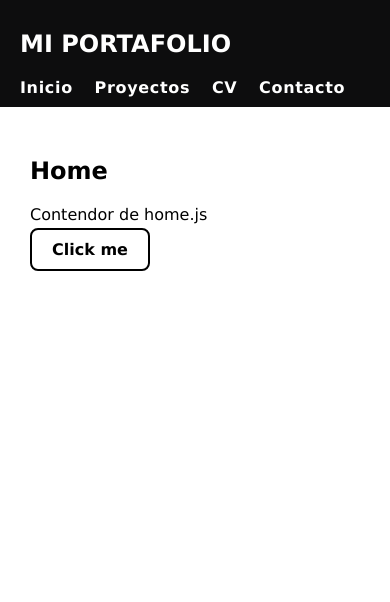
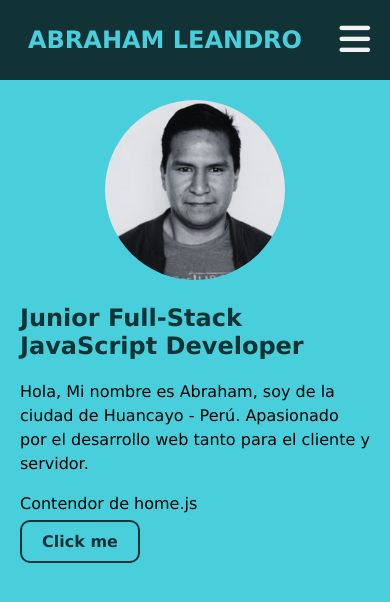
Before and after one commit to leasever/my-profile, a website built with Vite: page index.html in a window 390 px wide. Built offline with nearby package versions, Linux system fonts and the light colour scheme.

Commit message:
Header menu mobile

```diff
--- a/index.html
+++ b/index.html
@@ -4,7 +4,7 @@
     <meta charset="UTF-8" />
     <link rel="icon" type="image/svg+xml" href="#" />
     <meta name="viewport" content="width=device-width, initial-scale=1.0" />
-    <title>Abraham Leandro</title>
+    <title>Abraham Leandro - Portafolio</title>
   </head>
 
   <body>
--- a/src/components/Header.js
+++ b/src/components/Header.js
@@ -1,12 +1,56 @@
 export const Header = () => {
   document.querySelector("#header").innerHTML = `
-  <div class="container inner-header">
-     <a href="#/"><h1>MI PORTAFOLIO</h1></a>
+  <div class="container inner-header-pc">
+     <a href="#/"><h1>ABRAHAM LEANDRO</h1></a>
      <nav class="menu">
-       <a href="#/">Inicio</a>
+       <a href="#/">Sobre mí</a>
        <a href="#/proyectos">Proyectos</a>
        <a href="#/cv">CV</a>
        <a href="#/contacto">Contacto</a>
      </nav>
+  </div>
+  <div class="container inner-header-movil">
+     <a href="#/"><h1>ABRAHAM LEANDRO</h1></a>
+     <div class="burger-menu" id="burgerMenu">
+      <i class="fa-sharp fa-solid fa-bars"></i>
+     </div>
+     <div class="slide-menu" id="slideMenu">
+      <nav class="menu">
+       <a href="#/">Sobre mí</a>
+       <a href="#/proyectos">Proyectos</a>
+       <a href="#/cv">CV</a>
+       <a href="#/contacto">Contacto</a>
+      </nav>
+     </div>
   </div>`;
+  let propMenu = {
+    burgerMenu: document.querySelector("#burgerMenu"),
+    slideMenu: document.querySelector("#slideMenu"),
+    menuActive: false,
+    elemMenu: document.querySelectorAll("#slideMenu .menu a"),
+  };
+
+  let metMenu = {
+    inicio: function () {
+      propMenu.burgerMenu.addEventListener("click", metMenu.toggleMenu);
+      propMenu.elemMenu.forEach((item) => {
+        item.addEventListener("click", metMenu.hiddeMenu);
+      });
+    },
+
+    toggleMenu: function () {
+      if (propMenu.menuActive == false) {
+        propMenu.menuActive = true;
+        propMenu.slideMenu.className = propMenu.slideMenu.className + " active";
+      } else {
+        propMenu.menuActive = false;
+        propMenu.slideMenu.className = propMenu.slideMenu.className.replace("active", "");
+      }
+    },
+    hiddeMenu: function () {
+      propMenu.menuActive = false;
+      propMenu.slideMenu.className = propMenu.slideMenu.className.replace("active", "");
+    },
+  };
+  return metMenu.inicio();
 };
--- a/src/main.js
+++ b/src/main.js
@@ -1,9 +1,10 @@
 import "./css/main.css";
+import "./fonts/css/all.min.css";
 import { Header } from "./components/Header";
 import { router } from "./routes/index.routes";
 
+Header();
 router(window.location.hash);
-Header();
 window.addEventListener("hashchange", () => {
   router(window.location.hash);
 });
--- a/src/scss/main.scss
+++ b/src/scss/main.scss
@@ -1,7 +1,8 @@
-$color-primary: #0d0d0e;
-$color-title: #3c3950;
-$color-text: #5f727f;
-$color-border: rgba(#ccc, 0.5);
+$color-primary: #123336;
+$color-hover: #51E7F5;
+$color-secondary: #48CFDB;
+$color-text: #000000;
+$color-slide: #f2f2f2;
 
 * {
   box-sizing: border-box;
@@ -12,49 +13,159 @@ body {
   font-size: 16px;
   margin: 0;
   padding: 0;
+  background: $color-secondary;
 }
 
 .container {
-  max-width: 1320px;
+  max-width: 1200px;
   margin: auto;
-  padding: 30px;
+  padding: 0 20px;
+}
+
+h2,
+h3,
+span {
+  color: $color-primary;
 }
 
 a {
   text-decoration: none;
-  color: white;
+  color: $color-secondary;
   font-weight: 600;
+  margin: 0 8px;
+  transition: all 0.3s ease;
+
+  &:hover {
+    color: $color-hover;
+  }
 }
 
 header {
   width: 100%;
   background-color: $color-primary;
-  .inner-header {
+  position: fixed;
+  top: 0;
+  z-index: 99;
+  border-bottom: solid 1px $color-secondary;
+
+  .menu {
+    letter-spacing: 0.5pt;
+
+    a {
+      &:hover {
+        text-decoration: underline;
+      }
+    }
+  }
+
+  .inner-header-pc {
     display: flex;
-    flex-wrap: wrap;
+    flex-direction: row;
+    justify-content: space-around;
+    align-items: center;
+    height: 5rem;
+  }
+
+  .inner-header-movil {
+    display: none;
+    flex-direction: row;
     justify-content: space-between;
     align-items: center;
-    padding: 10px 20px;
-    color: white;
-  }
-  nav {
-    letter-spacing: 0.5pt;
-    word-spacing: 12pt;
-  }
+    height: 5rem;
 
-  nav a:hover {
-    text-decoration: underline;
+    .burger-menu {
+      cursor: pointer;
+      font-size: 35px;
+      color: $color-slide;
+
+      h4 {
+        margin: 0;
+      }
+    }
+
+    .slide-menu {
+      position: fixed;
+      top: 5rem;
+      right: -70%;
+      width: 70%;
+      background: $color-slide;
+      text-align: center;
+      padding: 0 10px 10px 10px;
+      transition: all 0.3s ease;
+
+      a {
+        display: block;
+        color: $color-primary;
+        padding: 15px 0;
+        border-bottom: 1px solid $color-primary;
+      }
+
+      &.active {
+        right: 0;
+      }
+    }
   }
 }
 
-.custom-btn{
+main {
+  margin-top: 5rem;
+  padding: 20px 0;
+
+  p {
+    color: $color-text;
+    line-height: 150%;
+  }
+}
+
+.custom-btn {
   padding: 10px 20px;
   border: solid 2px $color-primary;
-  border-radius: 8px;
+  border-radius: 10px;
   font-weight: 600;
   cursor: default;
+
+  &:hover {
+    background-color: $color-primary;
+    color: $color-secondary;
+
+  }
 }
-.custom-btn:hover{
-  background-color: $color-primary;
-  color: white;
+
+.about-me {
+  display: flex;
+  justify-content: space-around;
+  align-items: center;
+
+  .my-photo {
+    padding: 0 40px;
+
+    img {
+      width: 180px;
+      border-radius: 50%;
+    }
+  }
+
+  .personal-date {
+    width: 70%;
+  }
 }
+
+@media only screen and (max-width: 768px) {
+  header {
+    .inner-header-pc {
+      display: none;
+    }
+
+    .inner-header-movil {
+      display: flex;
+    }
+  }
+
+  .about-me {
+    flex-direction: column;
+
+    .personal-date {
+      width: 100%;
+    }
+  }
+}
--- a/src/views/home.html
+++ b/src/views/home.html
@@ -1,4 +1,11 @@
-<h1>Home</h1>
-<p>Contendor de home.js</p>
-
-<span class="custom-btn" id="btnClick">Click me</span>
+<div class="about-me">
+  <div class="my-photo">
+    <img src="/img/iam.png" alt="Abraham Leandro" />
+  </div>
+  <div class="personal-date">
+    <h2>Junior Full-Stack JavaScript Developer</h2>
+    <p>Hola, Mi nombre es Abraham, soy de la ciudad de Huancayo - Perú. Apasionado por el desarrollo web tanto para el cliente y servidor.</p>
+    <p>Contendor de home.js</p>
+    <span class="custom-btn" id="btnClick">Click me</span>
+  </div>
+</div>
```
Also changed, not shown: public/img/iam.png (added), src/css/main.css, src/fonts/css/all.min.css (added), src/fonts/webfonts/fa-brands-400.ttf (added), src/fonts/webfonts/fa-brands-400.woff2 (added), src/fonts/webfonts/fa-regular-400.ttf (added), src/fonts/webfonts/fa-regular-400.woff2 (added), src/fonts/webfonts/fa-solid-900.ttf (added), src/fonts/webfonts/fa-solid-900.woff2 (added), src/fonts/webfonts/fa-v4compatibility.ttf (added), src/fonts/webfonts/fa-v4compatibility.woff2 (added).
